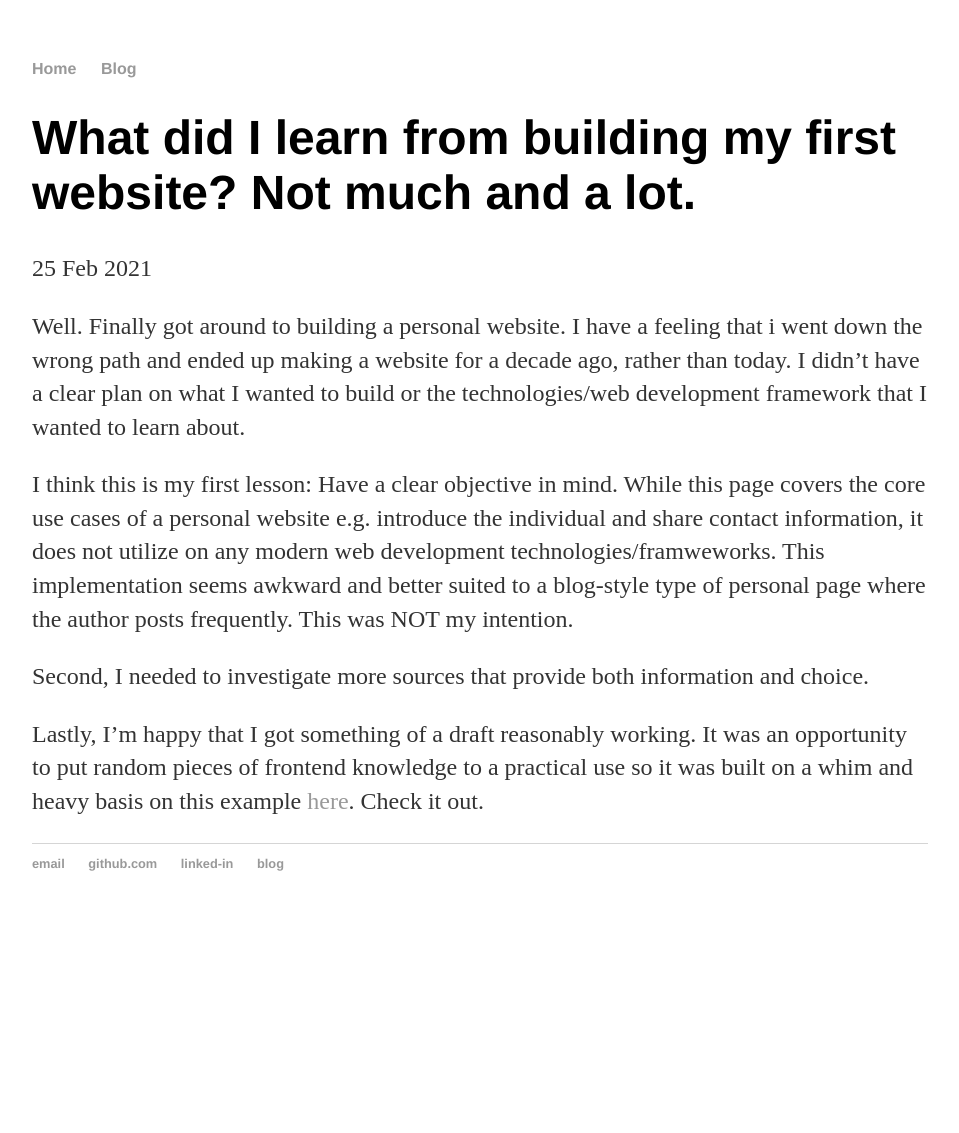
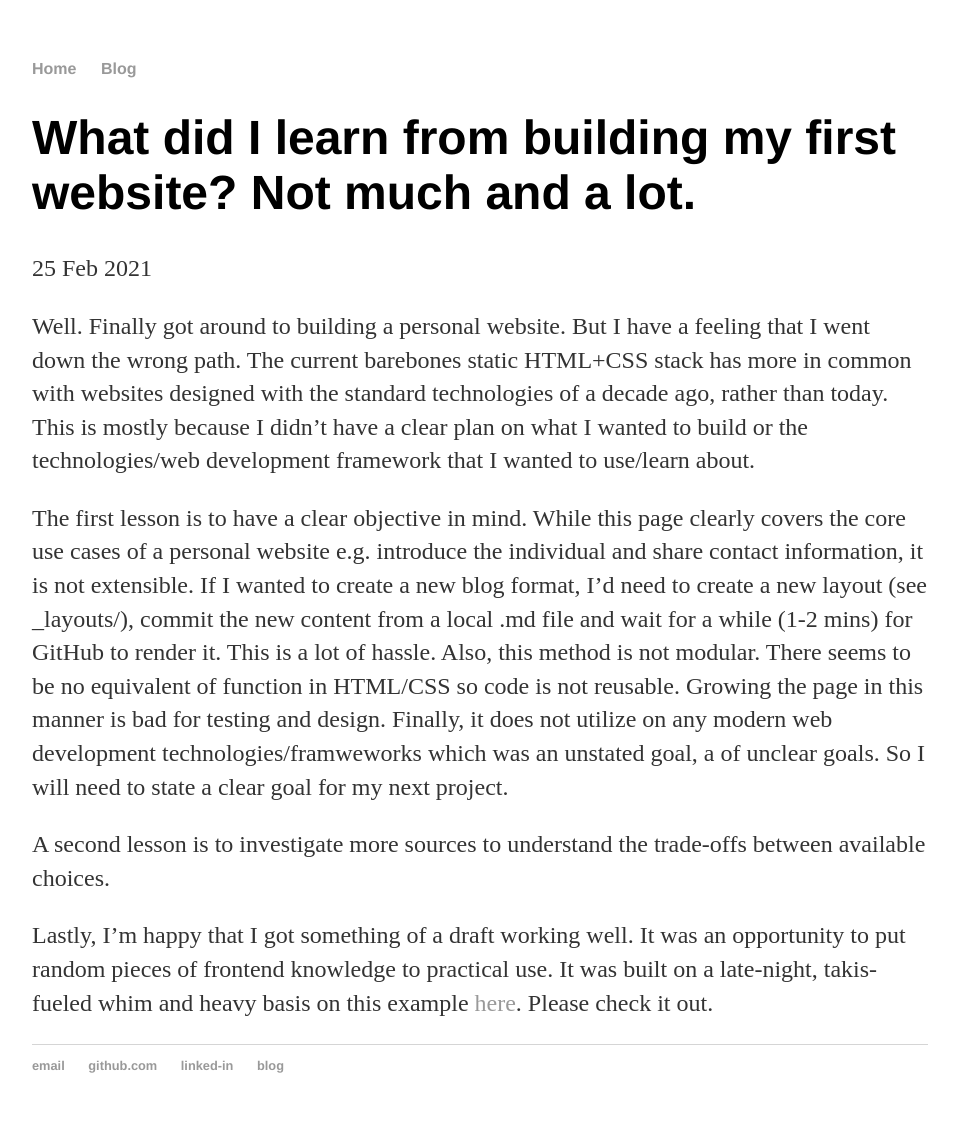
Before and after one commit to aa104/v1_porfolio_website, a Jekyll site: the page built from _posts/2021-02-25-lessons-learned.md, in a window 1280 px wide. Shown: the whole page, without its empty margins (160-1119 px from the left). Built offline with Jekyll 4.4.1, drawn with Linux system fonts in a browser that asks for light colours; before the commit the page ends 931 px from its top, so only the background shows below that.

```diff
--- a/_posts/2021-02-25-lessons-learned.md
+++ b/_posts/2021-02-25-lessons-learned.md
@@ -5,10 +5,10 @@ date: 2021-02-25
 ---
 
 
-Well. Finally got around to building a personal website. I have a feeling that i went down the wrong path and ended up making a website for a decade ago, rather than today. I didn't have a clear plan on what I wanted to build or the technologies/web development framework that I wanted to learn about.
+Well. Finally got around to building a personal website. But I have a feeling that I went down the wrong path. The current barebones static HTML+CSS stack has more in common with websites designed with the standard technologies of a decade ago, rather than today. This is mostly because I didn't have a clear plan on what I wanted to build or the technologies/web development framework that I wanted to use/learn about.
 
-I think this is my first lesson: Have a clear objective in mind. While this page covers the core use cases of a personal website e.g. introduce the individual and share contact information, it does not utilize on any modern web development technologies/framweworks. This implementation seems awkward and better suited to a blog-style type of personal page where the author posts frequently. This was NOT my intention.
+The first lesson is to have a clear objective in mind. While this page clearly covers the core use cases of a personal website e.g. introduce the individual and share contact information, it is not extensible. If I wanted to create a new blog format, I'd need to create a new layout (see _layouts/), commit the new content from a local .md file and wait for a while (1-2 mins) for GitHub to render it. This is a lot of hassle. Also, this method is not modular. There seems to be no equivalent of function in HTML/CSS so code is not reusable.  Growing the page in this manner is bad for testing and design. Finally, it does not utilize on any modern web development technologies/framweworks which was an unstated goal, a of unclear goals. So I will need to state a clear goal for my next project.
 
-Second, I needed to investigate more sources that provide both  information and choice.
+A second lesson is to investigate more sources to understand the trade-offs between available choices.
 
-Lastly, I'm happy that I got something of a draft reasonably working. It was an opportunity to put random pieces of frontend knowledge to a practical use so it was built on a whim and heavy basis on this example [here](http://jmcglone.com/guides/github-pages/). Check it out.
+Lastly, I'm happy that I got something of a draft working well. It was an opportunity to put random pieces of frontend knowledge to practical use. It was built on a late-night, takis-fueled whim and heavy basis on this example [here](http://jmcglone.com/guides/github-pages/). Please check it out.
--- a/index.html
+++ b/index.html
@@ -6,5 +6,6 @@ title: Ayo Akinmade
 	<h1>Hi there, I'm Ayo Akinmade!</h1>
 	<p> I’m currently a senior at Rice University, studying Computer Science.
 		I am interested in most fields of Computer Science, but I have industry experience in backend-engineering and web development.
-		I’m always trying to learn and apply new technologies.In my spare time, I like to read, play soccer and eat Takis. Sometimes all three at the same time. </p>
+		I’m always trying to learn and apply new technologies.
+		In my spare time, I like to read, play soccer and eat Takis. Sometimes, all three at the same time. </p>
 </div><!-- /.blurb -->
```
Also changed, not shown: _posts/2021-02-26-current-plans.md (added, +11 -0 lines).
